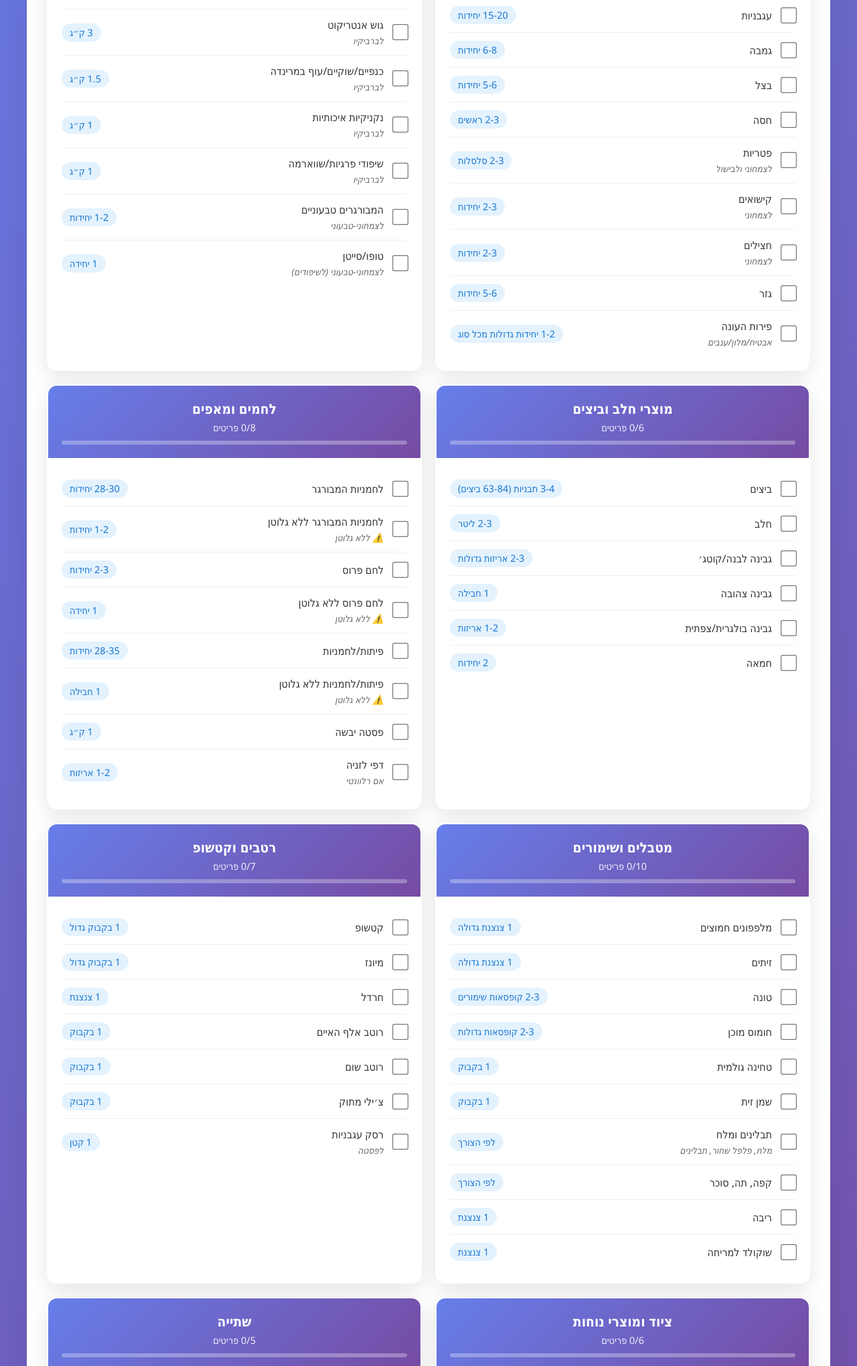
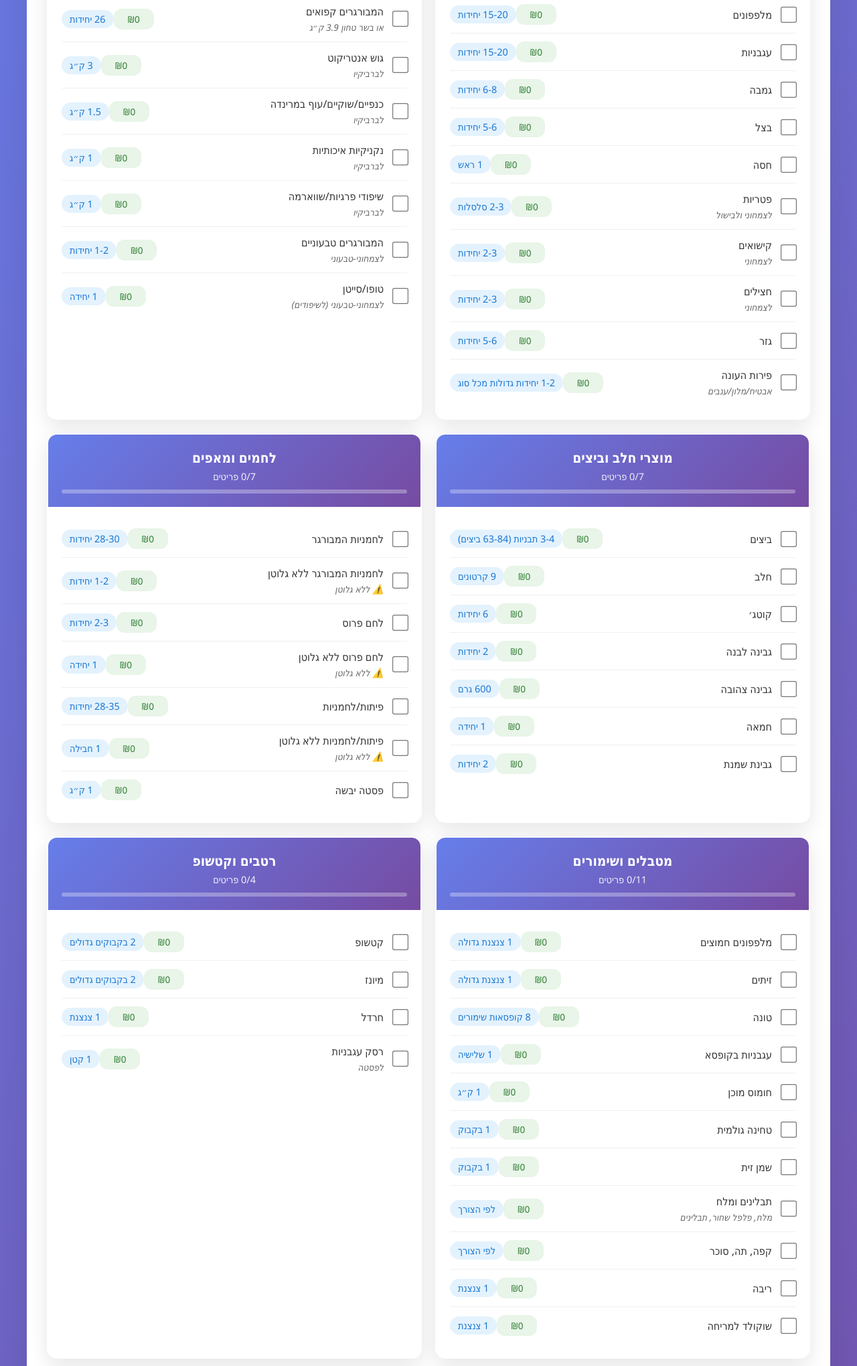
Before and after one commit to 21061976/uzan-family-vacation, a plain HTML site: page index.html in a window 1280 px wide. Shown: the part 760-2800 px from the top of the page at 67% size. Drawn offline with Linux system fonts and the light colour scheme.

Commit message:
Update index.html

```diff
--- a/index.html
+++ b/index.html
@@ -250,6 +250,56 @@
             font-weight: 500;
         }
 
+        .item-cost {
+            background: #e8f5e8;
+            color: #2e7d32;
+            padding: 4px 8px;
+            border-radius: 12px;
+            font-size: 0.85em;
+            font-weight: 500;
+            margin-right: 8px;
+            min-width: 60px;
+            text-align: center;
+            cursor: pointer;
+            transition: all 0.3s ease;
+            border: 2px solid transparent;
+        }
+
+        .item-cost:hover {
+            background: #c8e6c9;
+            border-color: #4caf50;
+            transform: scale(1.05);
+            box-shadow: 0 2px 8px rgba(76, 175, 80, 0.3);
+        }
+
+        .item-cost:active {
+            transform: scale(0.95);
+        }
+
+        .cost-input {
+            border: 1px solid #4facfe;
+            background: white;
+            font-size: inherit;
+            font-weight: inherit;
+            color: inherit;
+            width: 60px;
+            text-align: center;
+            outline: none;
+            border-radius: 8px;
+            padding: 2px 4px;
+        }
+
+        .total-cost {
+            background: linear-gradient(135deg, #4caf50 0%, #45a049 100%);
+            color: white;
+            padding: 15px;
+            text-align: center;
+            font-size: 1.2em;
+            font-weight: bold;
+            margin-top: 10px;
+            border-radius: 10px;
+        }
+
         .item-notes {
             font-size: 0.85em;
             color: #666;
@@ -373,6 +423,9 @@
                 <li>צמחוני-טבעוני (1 אדם) - המבורגרים טבעוניים, ירקות לצלייה, טופו/סייטן</li>
                 <li>ללא גלוטן (1 אדם) - לחמניות, לחם ופיתות ללא גלוטן</li>
             </ul>
+            <div style="margin-top: 15px; padding: 10px; background: #e3f2fd; border-radius: 8px; font-size: 0.9em;">
+                <strong>💡 טיפ:</strong> לחץ על המחיר הירוק (₪0) ליד כל פריט כדי להוסיף עלות ולעקוב אחר התקציב!
+            </div>
         </div>
 
         <div class="categories-grid" id="categoriesGrid">
@@ -387,84 +440,84 @@
     <script>
         const shoppingData = {
             "ירקות ופירות": [
-                { name: "מלפפונים", quantity: "15-20 יחידות", notes: "" },
-                { name: "עגבניות", quantity: "15-20 יחידות", notes: "" },
-                { name: "גמבה", quantity: "6-8 יחידות", notes: "" },
-                { name: "בצל", quantity: "5-6 יחידות", notes: "" },
-                { name: "חסה", quantity: "2-3 ראשים", notes: "" },
-                { name: "פטריות", quantity: "2-3 סלסלות", notes: "לצמחוני ולבישול" },
-                { name: "קישואים", quantity: "2-3 יחידות", notes: "לצמחוני" },
-                { name: "חצילים", quantity: "2-3 יחידות", notes: "לצמחוני" },
-                { name: "גזר", quantity: "5-6 יחידות", notes: "" },
-                { name: "פירות העונה", quantity: "1-2 יחידות גדולות מכל סוג", notes: "אבטיח/מלון/ענבים" }
+                { name: "מלפפונים", quantity: "15-20 יחידות", notes: "", cost: 0 },
+                { name: "עגבניות", quantity: "15-20 יחידות", notes: "", cost: 0 },
+                { name: "גמבה", quantity: "6-8 יחידות", notes: "", cost: 0 },
+                { name: "בצל", quantity: "5-6 יחידות", notes: "", cost: 0 },
+                { name: "חסה", quantity: "1 ראש", notes: "", cost: 0 },
+                { name: "פטריות", quantity: "2-3 סלסלות", notes: "לצמחוני ולבישול", cost: 0 },
+                { name: "קישואים", quantity: "2-3 יחידות", notes: "לצמחוני", cost: 0 },
+                { name: "חצילים", quantity: "2-3 יחידות", notes: "לצמחוני", cost: 0 },
+                { name: "גזר", quantity: "5-6 יחידות", notes: "", cost: 0 },
+                { name: "פירות העונה", quantity: "1-2 יחידות גדולות מכל סוג", notes: "אבטיח/מלון/ענבים", cost: 0 }
             ],
             "בשר ועוף": [
-                { name: "המבורגרים קפואים", quantity: "26 יחידות", notes: "או בשר טחון 3.9 ק״ג" },
-                { name: "גוש אנטריקוט", quantity: "3 ק״ג", notes: "לברביקיו" },
-                { name: "כנפיים/שוקיים/עוף במרינדה", quantity: "1.5 ק״ג", notes: "לברביקיו" },
-                { name: "נקניקיות איכותיות", quantity: "1 ק״ג", notes: "לברביקיו" },
-                { name: "שיפודי פרגיות/שווארמה", quantity: "1 ק״ג", notes: "לברביקיו" },
-                { name: "המבורגרים טבעוניים", quantity: "1-2 יחידות", notes: "לצמחוני-טבעוני" },
-                { name: "טופו/סייטן", quantity: "1 יחידה", notes: "לצמחוני-טבעוני (לשיפודים)" }
+                { name: "המבורגרים קפואים", quantity: "26 יחידות", notes: "או בשר טחון 3.9 ק״ג", cost: 0 },
+                { name: "גוש אנטריקוט", quantity: "3 ק״ג", notes: "לברביקיו", cost: 0 },
+                { name: "כנפיים/שוקיים/עוף במרינדה", quantity: "1.5 ק״ג", notes: "לברביקיו", cost: 0 },
+                { name: "נקניקיות איכותיות", quantity: "1 ק״ג", notes: "לברביקיו", cost: 0 },
+                { name: "שיפודי פרגיות/שווארמה", quantity: "1 ק״ג", notes: "לברביקיו", cost: 0 },
+                { name: "המבורגרים טבעוניים", quantity: "1-2 יחידות", notes: "לצמחוני-טבעוני", cost: 0 },
+                { name: "טופו/סייטן", quantity: "1 יחידה", notes: "לצמחוני-טבעוני (לשיפודים)", cost: 0 }
             ],
             "מוצרי חלב וביצים": [
-                { name: "ביצים", quantity: "3-4 תבניות (63-84 ביצים)", notes: "" },
-                { name: "חלב", quantity: "2-3 ליטר", notes: "" },
-                { name: "גבינה לבנה/קוטג׳", quantity: "2-3 אריזות גדולות", notes: "" },
-                { name: "גבינה צהובה", quantity: "1 חבילה", notes: "" },
-                { name: "גבינה בולגרית/צפתית", quantity: "1-2 אריזות", notes: "" },
-                { name: "חמאה", quantity: "2 יחידות", notes: "" }
+                { name: "ביצים", quantity: "3-4 תבניות (63-84 ביצים)", notes: "", cost: 0 },
+                { name: "חלב", quantity: "9 קרטונים", notes: "", cost: 0 },
+                { name: "קוטג׳", quantity: "6 יחידות", notes: "", cost: 0 },
+                { name: "גבינה לבנה", quantity: "2 יחידות", notes: "", cost: 0 },
+                { name: "גבינה צהובה", quantity: "600 גרם", notes: "", cost: 0 },
+                { name: "חמאה", quantity: "1 יחידה", notes: "", cost: 0 },
+                { name: "גבינת שמנת", quantity: "2 יחידות", notes: "", cost: 0 }
             ],
             "לחמים ומאפים": [
-                { name: "לחמניות המבורגר", quantity: "28-30 יחידות", notes: "" },
-                { name: "לחמניות המבורגר ללא גלוטן", quantity: "1-2 יחידות", notes: "⚠️ ללא גלוטן" },
-                { name: "לחם פרוס", quantity: "2-3 יחידות", notes: "" },
-                { name: "לחם פרוס ללא גלוטן", quantity: "1 יחידה", notes: "⚠️ ללא גלוטן" },
-                { name: "פיתות/לחמניות", quantity: "28-35 יחידות", notes: "" },
-                { name: "פיתות/לחמניות ללא גלוטן", quantity: "1 חבילה", notes: "⚠️ ללא גלוטן" },
-                { name: "פסטה יבשה", quantity: "1 ק״ג", notes: "" },
-                { name: "דפי לזניה", quantity: "1-2 אריזות", notes: "אם רלוונטי" }
+                { name: "לחמניות המבורגר", quantity: "28-30 יחידות", notes: "", cost: 0 },
+                { name: "לחמניות המבורגר ללא גלוטן", quantity: "1-2 יחידות", notes: "⚠️ ללא גלוטן", cost: 0 },
+                { name: "לחם פרוס", quantity: "2-3 יחידות", notes: "", cost: 0 },
+                { name: "לחם פרוס ללא גלוטן", quantity: "1 יחידה", notes: "⚠️ ללא גלוטן", cost: 0 },
+                { name: "פיתות/לחמניות", quantity: "28-35 יחידות", notes: "", cost: 0 },
+                { name: "פיתות/לחמניות ללא גלוטן", quantity: "1 חבילה", notes: "⚠️ ללא גלוטן", cost: 0 },
+                { name: "פסטה יבשה", quantity: "1 ק״ג", notes: "", cost: 0 }
             ],
             "מטבלים ושימורים": [
-                { name: "מלפפונים חמוצים", quantity: "1 צנצנת גדולה", notes: "" },
-                { name: "זיתים", quantity: "1 צנצנת גדולה", notes: "" },
-                { name: "טונה", quantity: "2-3 קופסאות שימורים", notes: "" },
-                { name: "חומוס מוכן", quantity: "2-3 קופסאות גדולות", notes: "" },
-                { name: "טחינה גולמית", quantity: "1 בקבוק", notes: "" },
-                { name: "שמן זית", quantity: "1 בקבוק", notes: "" },
-                { name: "תבלינים ומלח", quantity: "לפי הצורך", notes: "מלח, פלפל שחור, תבלינים" },
-                { name: "קפה, תה, סוכר", quantity: "לפי הצורך", notes: "" },
-                { name: "ריבה", quantity: "1 צנצנת", notes: "" },
-                { name: "שוקולד למריחה", quantity: "1 צנצנת", notes: "" }
+                { name: "מלפפונים חמוצים", quantity: "1 צנצנת גדולה", notes: "", cost: 0 },
+                { name: "זיתים", quantity: "1 צנצנת גדולה", notes: "", cost: 0 },
+                { name: "טונה", quantity: "8 קופסאות שימורים", notes: "", cost: 0 },
+                { name: "עגבניות בקופסא", quantity: "1 שלישיה", notes: "", cost: 0 },
+                { name: "חומוס מוכן", quantity: "1 ק״ג", notes: "", cost: 0 },
+                { name: "טחינה גולמית", quantity: "1 בקבוק", notes: "", cost: 0 },
+                { name: "שמן זית", quantity: "1 בקבוק", notes: "", cost: 0 },
+                { name: "תבלינים ומלח", quantity: "לפי הצורך", notes: "מלח, פלפל שחור, תבלינים", cost: 0 },
+                { name: "קפה, תה, סוכר", quantity: "לפי הצורך", notes: "", cost: 0 },
+                { name: "ריבה", quantity: "1 צנצנת", notes: "", cost: 0 },
+                { name: "שוקולד למריחה", quantity: "1 צנצנת", notes: "", cost: 0 }
             ],
             "רטבים וקטשופ": [
-                { name: "קטשופ", quantity: "1 בקבוק גדול", notes: "" },
-                { name: "מיונז", quantity: "1 בקבוק גדול", notes: "" },
-                { name: "חרדל", quantity: "1 צנצנת", notes: "" },
-                { name: "רוטב אלף האיים", quantity: "1 בקבוק", notes: "" },
-                { name: "רוטב שום", quantity: "1 בקבוק", notes: "" },
-                { name: "צ׳ילי מתוק", quantity: "1 בקבוק", notes: "" },
-                { name: "רסק עגבניות", quantity: "1 קטן", notes: "לפסטה" }
+                { name: "קטשופ", quantity: "2 בקבוקים גדולים", notes: "", cost: 0 },
+                { name: "מיונז", quantity: "2 בקבוקים גדולים", notes: "", cost: 0 },
+                { name: "חרדל", quantity: "1 צנצנת", notes: "", cost: 0 },
+                { name: "רסק עגבניות", quantity: "1 קטן", notes: "לפסטה", cost: 0 }
             ],
             "ציוד ומוצרי נוחות": [
-                { name: "פחמים", quantity: "1 שק גדול (5 ק״ג)", notes: "" },
-                { name: "נוזל הדלקה/קוביות הדלקה", quantity: "1 בקבוק/חבילה", notes: "" },
-                { name: "שקיות אשפה", quantity: "1 חבילה", notes: "" },
-                { name: "נייר מגבת", quantity: "1 גליל", notes: "" },
-                { name: "שקיות סנדוויץ׳/אחסון", quantity: "1 חבילה", notes: "" },
-                { name: "צ׳יפס קפוא", quantity: "2-3 שקיות גדולות (2 ק״ג)", notes: "" }
+                { name: "פחמים", quantity: "1 שק גדול (5 ק״ג)", notes: "", cost: 0 },
+                { name: "שקיות אשפה", quantity: "1 חבילה", notes: "", cost: 0 },
+                { name: "נייר מגבת", quantity: "1 גליל", notes: "", cost: 0 },
+                { name: "צ׳יפס קפוא", quantity: "5 שקיות", notes: "", cost: 0 }
             ],
             "שתייה": [
-                { name: "מים מינרליים", quantity: "1 מארז גדול", notes: "" },
-                { name: "מיצים מרוכזים/מוכנים", quantity: "3-4 ליטר", notes: "" },
-                { name: "בירות", quantity: "20 בקבוקים/פחיות", notes: "5 אנשים x 4 ימים" },
-                { name: "ארגז קולה קטנות", quantity: "1 ארגז (24 פחיות)", notes: "פחיות 330 מ״ל" },
-                { name: "משקאות קלים נוספים", quantity: "לפי הצורך", notes: "ספרייט, פאנטה וכו׳" }
+                { name: "מיצים מרוכזים/מוכנים", quantity: "3-4 ליטר", notes: "", cost: 0 },
+                { name: "בירות", quantity: "20 בקבוקים/פחיות", notes: "5 אנשים x 4 ימים", cost: 0 },
+                { name: "ארגז קולה קטנות", quantity: "1 ארגז (24 פחיות)", notes: "פחיות 330 מ״ל", cost: 0 },
+                { name: "משקאות קלים נוספים", quantity: "לפי הצורך", notes: "ספרייט, פאנטה וכו׳", cost: 0 },
+                { name: "עארק", quantity: "1 בקבוק", notes: "", cost: 0 },
+                { name: "ג׳ין", quantity: "1 בקבוק", notes: "", cost: 0 },
+                { name: "מיץ לימונדה", quantity: "1 ליטר", notes: "", cost: 0 },
+                { name: "מיץ פטל", quantity: "1 ליטר", notes: "", cost: 0 },
+                { name: "קרח", quantity: "2 שקיות", notes: "", cost: 0 }
             ],
             "פריטים נוספים": [
-                { name: "פריט נוסף 1", quantity: "", notes: "לחץ כדי לערוך" },
-                { name: "פריט נוסף 2", quantity: "", notes: "לחץ כדי לערוך" },
-                { name: "פריט נוסף 3", quantity: "", notes: "לחץ כדי לערוך" }
+                { name: "פריט נוסף 1", quantity: "", notes: "לחץ כדי לערוך", cost: 0 },
+                { name: "פריט נוסף 2", quantity: "", notes: "לחץ כדי לערוך", cost: 0 },
+                { name: "פריט נוסף 3", quantity: "", notes: "לחץ כדי לערוך", cost: 0 }
             ]
         };
 
@@ -501,7 +554,10 @@
                                         <div class="item-name" onclick="editItem('${itemId}', this)" ${item.name.includes('פריט נוסף') ? 'title="לחץ לעריכה"' : ''}>${item.name}</div>
                                         ${item.notes ? `<div class="item-notes" onclick="editNotes('${itemId}', this)" ${item.notes.includes('לחץ') ? 'title="לחץ לעריכה"' : ''}>${item.notes}</div>` : ''}
                                     </div>
-                                    <div class="item-quantity" onclick="editQuantity('${itemId}', this)" ${!item.quantity ? 'title="לחץ לעריכה"' : ''}>${item.quantity}</div>
+                                    <div style="display: flex; align-items: center;">
+                                        <div class="item-cost" onclick="editCost('${itemId}', this)" title="💰 לחץ כאן לעריכת מחיר">₪${item.cost || 0}</div>
+                                        <div class="item-quantity" onclick="editQuantity('${itemId}', this)" ${!item.quantity ? 'title="לחץ לעריכה"' : ''}>${item.quantity}</div>
+                                    </div>
                                 </div>
                             </div>
                         `;
@@ -580,6 +636,25 @@
                     if (statsText) statsText.textContent = `${completedCount}/${items.length} פריטים`;
                 }
             });
+            updateTotalCost();
+        }
+
+        function updateTotalCost() {
+            let totalCost = 0;
+            Object.values(shoppingData).forEach(items => {
+                items.forEach(item => {
+                    totalCost += item.cost || 0;
+                });
+            });
+
+            let totalCostElement = document.getElementById('totalCostDisplay');
+            if (!totalCostElement) {
+                totalCostElement = document.createElement('div');
+                totalCostElement.id = 'totalCostDisplay';
+                totalCostElement.className = 'total-cost';
+                document.querySelector('.progress-summary').appendChild(totalCostElement);
+            }
+            totalCostElement.textContent = `סה"כ עלות משוערת: ₪${totalCost}`;
         }
 
         function filterItems(filter) {
@@ -640,12 +715,28 @@
 
         function saveProgress() {
             localStorage.setItem('shoppingProgress', JSON.stringify([...completedItems]));
+            localStorage.setItem('shoppingData', JSON.stringify(shoppingData));
         }
 
         function loadProgress() {
             const saved = localStorage.getItem('shoppingProgress');
             if (saved) {
                 completedItems = new Set(JSON.parse(saved));
+            }
+
+            const savedData = localStorage.getItem('shoppingData');
+            if (savedData) {
+                const loadedData = JSON.parse(savedData);
+                // Merge saved costs with current data
+                Object.keys(shoppingData).forEach(categoryName => {
+                    if (loadedData[categoryName]) {
+                        shoppingData[categoryName].forEach((item, index) => {
+                            if (loadedData[categoryName][index] && loadedData[categoryName][index].cost !== undefined) {
+                                item.cost = loadedData[categoryName][index].cost;
+                            }
+                        });
+                    }
+                });
             }
         }
 
@@ -706,9 +797,32 @@
             input.select();
         }
 
+        function editCost(itemId, element) {
+            const currentCost = element.textContent.replace('₪', '');
+            const input = document.createElement('input');
+            input.type = 'number';
+            input.value = currentCost;
+            input.className = 'cost-input';
+            input.onblur = () => finishEdit(itemId, input, element, 'cost');
+            input.onkeypress = (e) => {
+                if (e.key === 'Enter') input.blur();
+            };
+
+            element.innerHTML = '';
+            element.appendChild(input);
+            input.focus();
+            input.select();
+        }
+
         function finishEdit(itemId, input, element, field) {
-            const newValue = input.value.trim() || (field === 'name' ? 'פריט חדש' : '');
-            element.textContent = newValue;
+            let newValue;
+            if (field === 'cost') {
+                newValue = parseFloat(input.value) || 0;
+                element.textContent = `₪${newValue}`;
+            } else {
+                newValue = input.value.trim() || (field === 'name' ? 'פריט חדש' : '');
+                element.textContent = newValue;
+            }
 
             // Update the data structure
             const [categoryName, itemName] = itemId.split('-', 2);
@@ -731,6 +845,9 @@
                     items[itemIndex].quantity = newValue;
                 } else if (field === 'notes') {
                     items[itemIndex].notes = newValue;
+                } else if (field === 'cost') {
+                    items[itemIndex].cost = newValue;
+                    updateTotalCost();
                 }
             }
 
@@ -760,11 +877,13 @@
         window.editItem = editItem;
         window.editQuantity = editQuantity;
         window.editNotes = editNotes;
+        window.editCost = editCost;
 
         // Initialize
         loadProgress();
         renderCategories();
         updateStats();
+        updateTotalCost();
     </script>
 </body>
 </html>
```
